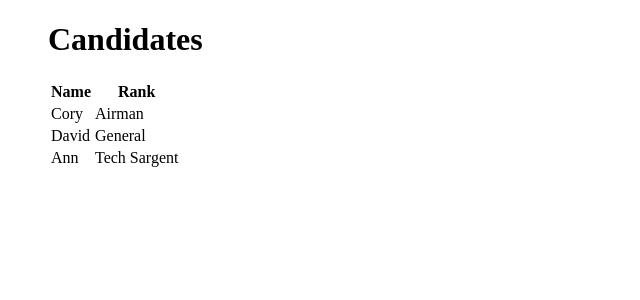
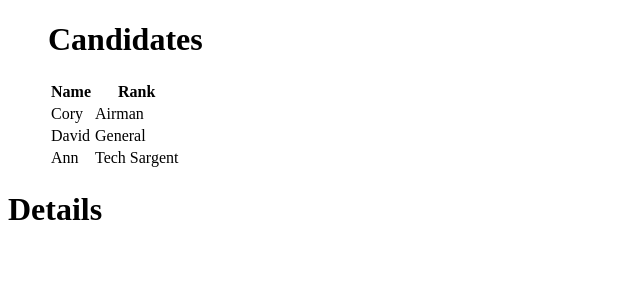
Before and after one commit to coryhouse/eboss, a React (Create React App) app: page /candidates in a window 1280 px wide. Shown: the top 300 px of the page, without its empty margins (0-640 px from the left). Built offline with nearby package versions, Linux system fonts and the light colour scheme; data requests are answered from the project's data file.

Commit message:
Render 2 pages

```diff
--- /dev/null
+++ b/src/App.js
@@ -0,0 +1,12 @@
+import React from "react";
+import { Candidates } from "./Candidates";
+import { CandidateDetails } from "./CandidateDetails";
+
+export function App() {
+  return (
+    <>
+      <Candidates />
+      <CandidateDetails />
+    </>
+  );
+}
--- /dev/null
+++ b/src/CandidateDetails.js
@@ -0,0 +1,5 @@
+import React from "react";
+
+export function CandidateDetails() {
+  return <h1>Details</h1>;
+}
--- a/src/index.js
+++ b/src/index.js
@@ -1,11 +1,11 @@
 import React from "react";
 import ReactDOM from "react-dom";
-import { Candidates } from "./Candidates"; // Named import
+import { App } from "./App"; // Named import
 import { BrowserRouter } from "react-router-dom";
 
 ReactDOM.render(
   <BrowserRouter>
-    <Candidates />
+    <App />
   </BrowserRouter>,
   document.getElementById("root")
 );
```
